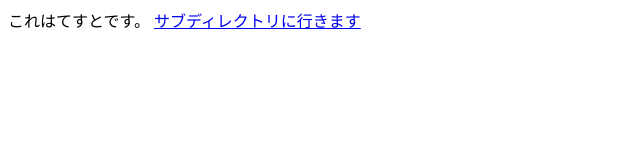
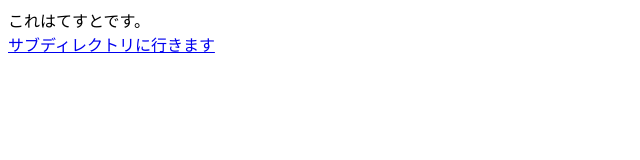
Before and after one commit to hiro-maruyama/test_sim, a plain HTML site: page index.html in a window 1280 px wide. Shown: the whole page, without its empty margins (0-640 px from the left). Drawn offline with Linux system fonts and the light colour scheme.

Commit message:
Update index.html

```diff
--- a/index.html
+++ b/index.html
@@ -4,7 +4,7 @@
     <title>テスト</title>
 </head>
 <body>
-これはてすとです。
+これはてすとです。<br>
 <a href="https://hiro-maruyama.github.io/test_sim/subdir/subtest.html">サブディレクトリに行きます</a>
 </body>
 </html>
```
